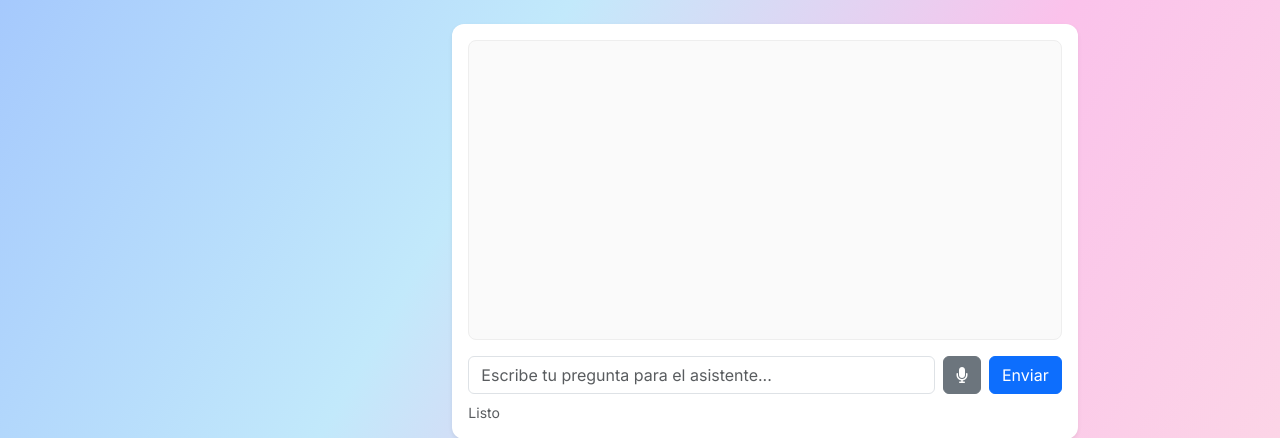
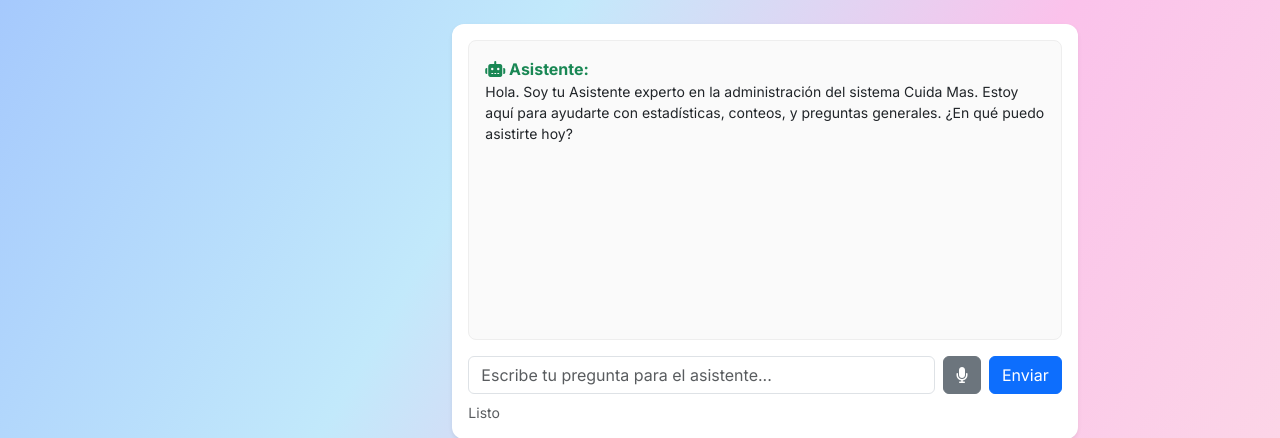
Before and after one commit to irvincamper/Farma-Vida, a Flask app: template app/templates/admin/assistant.html in a window 1280 px wide. Shown: the part 161-599 px from the top of the page. Run offline with Flask 3, Linux system fonts and the light colour scheme; the template is opened without the code that fills it: most values are stand-ins (such as "Sample title", 1, 10 or a date in 2020).

Commit message:
Este puede que sea final

```diff
--- a/app/routes/admin.py
+++ b/app/routes/admin.py
@@ -413,8 +413,10 @@
 @admin_bp.route('/assistant')
 @role_required(allowed_roles=['administrador'])
 def assistant():
-    """Admin LLM assistant UI page."""
-    return render_template('admin/assistant.html')
+    """Admin LLM assistant UI page. Se pasa el nombre del usuario para personalizar."""
+    # OBTENEMOS EL NOMBRE DEL USUARIO DE g.profile (asumiendo que g se carga correctamente)
+    user_name = g.profile.get('nombre_completo', 'Administrador')
+    return render_template('admin/assistant.html', user_name=user_name) # <--- CAMBIO IMPLEMENTADO AQUÍ
 
 
 @admin_bp.route('/assistant/api', methods=['POST'])
--- a/app/templates/admin/assistant.html
+++ b/app/templates/admin/assistant.html
@@ -30,6 +30,13 @@
 
 {% block scripts %}
 <script>
+    // --- VARIABLES DE CONFIGURACIÓN ---
+    // Usamos el nombre pasado por Flask para personalizar el chat
+    const USER_NAME = "{{ user_name }}";
+    const ASSISTANT_ROLE = "Asistente";
+    const WELCOME_MESSAGE = "Hola. Soy tu Asistente experto en la administración del sistema Cuida Mas. Estoy aquí para ayudarte con estadísticas, conteos, y preguntas generales. ¿En qué puedo asistirte hoy?";
+
+
     // Variables globales (acceso rápido a elementos del DOM)
     const chatBox = document.getElementById('chatBox');
     const msgInput = document.getElementById('msgInput');
@@ -49,7 +56,8 @@
         const text = msgInput.value.trim();
         if (!text) return;
 
-        addMessage('Tú', text);
+        // Usamos el nombre del usuario en lugar de 'Tú'
+        addMessage(USER_NAME, text);
         msgInput.value = '';
         setStatus('Enviando consulta al Asistente…', 'primary');
         msgInput.disabled = true;
@@ -64,14 +72,14 @@
             });
             const j = await res.json();
             if (j.ok) {
-                addMessage('Asistente', j.response);
+                addMessage(ASSISTANT_ROLE, j.response);
                 setStatus('Listo');
             } else {
-                addMessage('Asistente (error)', j.response || 'Error de servicio: Sin respuesta');
+                addMessage(ASSISTANT_ROLE + ' (error)', j.response || 'Error de servicio: Sin respuesta');
                 setStatus('Error: Inténtalo de nuevo.', 'danger');
             }
         } catch (e) {
-            addMessage('Asistente (error)', 'Error de conexión: ' + String(e));
+            addMessage(ASSISTANT_ROLE + ' (error)', 'Error de conexión: ' + String(e));
             setStatus('Error de conexión.', 'danger');
         } finally {
             msgInput.disabled = false;
@@ -85,8 +93,10 @@
         const el = document.createElement('div');
         el.className = 'mb-2';
 
-        const roleClass = role === 'Tú' ? 'text-primary' : 'text-success';
-        const roleIcon = role === 'Tú' ? '<i class="fas fa-user-circle"></i>' : '<i class="fas fa-robot"></i>';
+        // La clase y el icono se definen si es el usuario o el asistente
+        const isUser = role === USER_NAME;
+        const roleClass = isUser ? 'text-primary' : 'text-success';
+        const roleIcon = isUser ? '<i class="fas fa-user-circle"></i>' : '<i class="fas fa-robot"></i>';
 
         el.innerHTML = `<strong class="${roleClass}">${roleIcon} ${role}:</strong> <div class="small text-dark">${escapeHtml(text)}</div>`;
         chatBox.appendChild(el);
@@ -176,11 +186,17 @@
         }
     }
 
-    // --- INICIALIZACIÓN DE RECONOCIMIENTO Y ASIGNACIÓN DE HANDLERS ---
+    // --- INICIALIZACIÓN DE CHAT Y RECONOCIMIENTO ---
 
+    function initializeChat() {
+        // 1. Mostrar el mensaje de bienvenida del Asistente
+        addMessage(ASSISTANT_ROLE, WELCOME_MESSAGE);
+
+        // 2. Inicializar el objeto de reconocimiento
         recognition = initSpeechRecognition();
 
         if (recognition) {
+            // 3. Asignar todos los manejadores de eventos del objeto de reconocimiento
             recognition.onresult = function(event) {
                 clearTimeout(speechTimeout);
                 let interimTranscript = '';
@@ -226,6 +242,15 @@
             };
         }
 
+        // 4. Inicializar el estado de la aplicación
+        if (!recognition) {
+            // El status ya fue configurado por initSpeechRecognition
+        } else {
+            setStatus('Listo');
+        }
+    }
+
+
     // --- ASIGNACIÓN DE EVENTOS A BOTONES (Siempre se ejecutan) ---
 
     micBtn.addEventListener('click', function() {
@@ -244,12 +269,9 @@
         }
     });
 
-    // Inicializar el estado de la aplicación
-    if (!recognition) {
-        // El status ya fue configurado por initSpeechRecognition
-    } else {
-        setStatus('Listo');
-    }
+    // Iniciar el chat
+    initializeChat();
+
 </script>
 {% endblock %}
 
```
Lines whose indentation alone changed are shown as unchanged.
